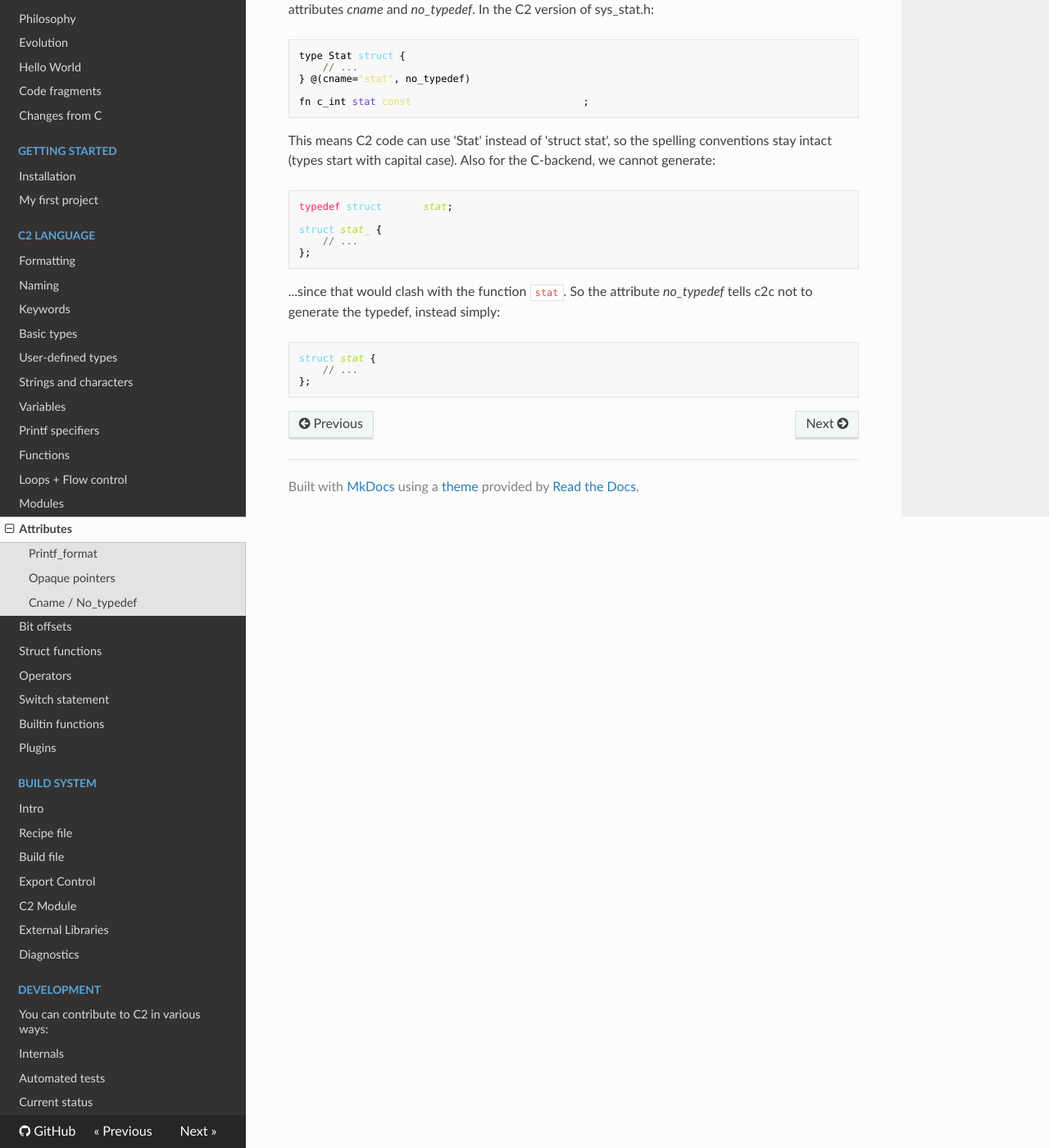
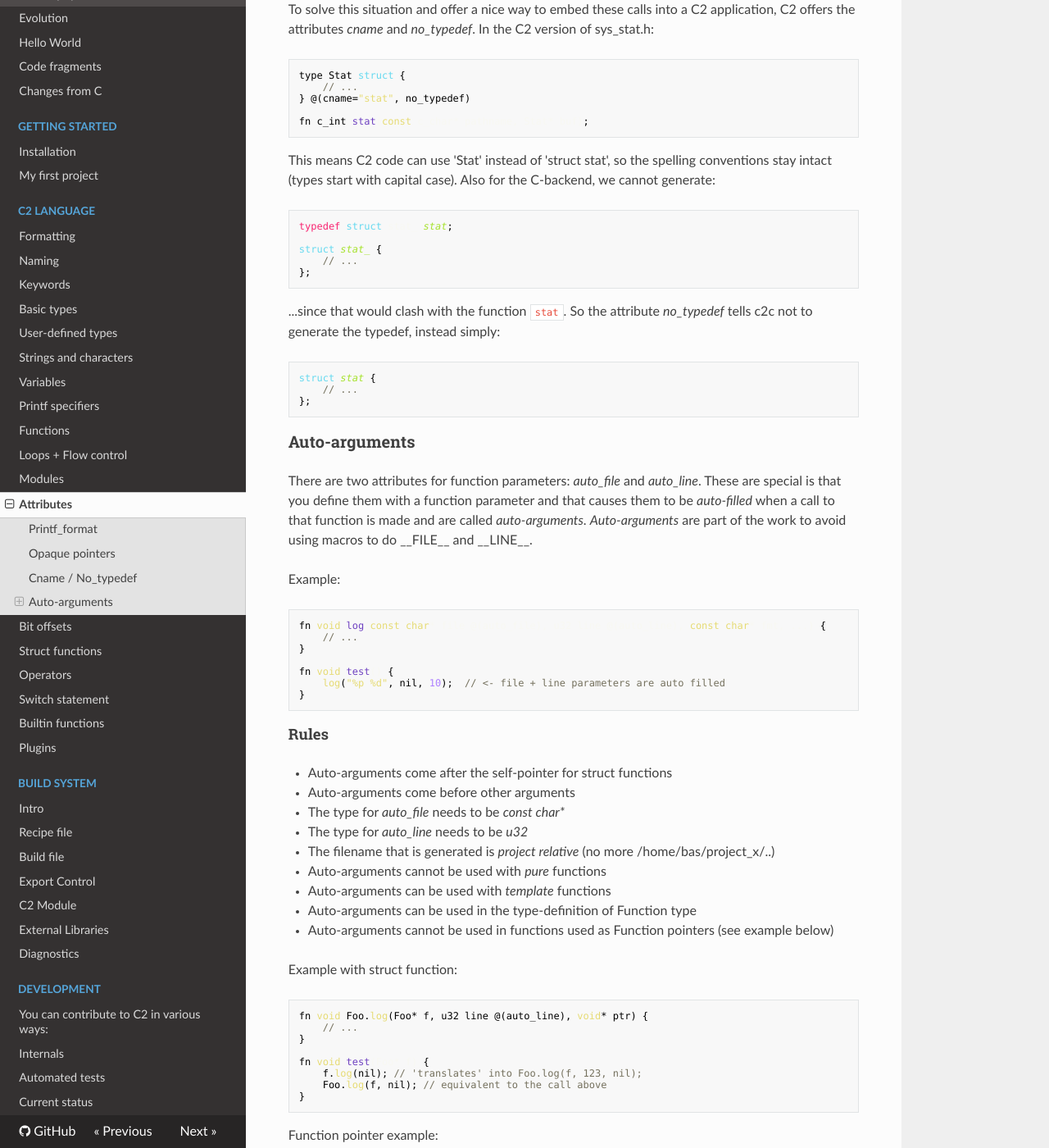
Before and after one commit to c2lang/documentation, an MkDocs documentation site: the page built from documentation/docs/language/attributes.md, in a window 1280 px wide and 1400 px high, scrolled down 2389 px. Shown: the whole window at 82% size. Built offline with MkDocs 1.6.1, drawn with Linux system fonts in a browser that asks for light colours; nearby versions of some CDN libraries; old or Windows-style settings are respelled for this version of MkDocs; some of the changed text lies outside the part shown.

Commit message:
added section on auto_arguments

````diff
--- a/documentation/docs/language/attributes.md
+++ b/documentation/docs/language/attributes.md
@@ -1,7 +1,8 @@
 ## Attributes
 
-C2 incorporates standardized __attributes__. There can also be compiler-specific attributes
-to do all sorts of funky things the compilers do.
+C2 incorporates standardized __attributes__. This means that the *syntax* of attributes is
+defined, but attribute types can be added (by plugins, etc). There can also be compiler-specific
+attributes to do all sorts of funky things the compilers do.
 
 The currently supported attributes are:
 
@@ -21,7 +22,7 @@ The currently supported attributes are:
 * __constructor__ (fn)
 * __destructor__ (fn)
 
-The standard syntax for all attributes is `@(  )`  (get it?!, @, at, attributes... ;) )
+The standard syntax for all attributes is `@(  )`  (Hint: the @ (at) is for attributes... ;) )
 
 Take a look at the following example showing their usage in various declarations:
 
@@ -146,3 +147,66 @@ struct stat {
     // ...
 };
 ```
+
+### Auto-arguments
+
+There are two attributes for function parameters: *auto_file* and *auto_line*.
+These are special is that you define them with a function parameter and that causes
+them to be _auto-filled_ when a call to that function is made and are called *auto-arguments*.
+*Auto-arguments* are part of the work to avoid using macros to do \_\_FILE\_\_ and \_\_LINE\_\_.
+
+Example:
+```c
+fn void log(const char* file @(auto_file), u32 line @(auto_line), const char* fmt, ...) {
+    // ...
+}
+
+fn void test() {
+    log("%p %d", nil, 10);  // <- file + line parameters are auto filled
+}
+```
+
+#### Rules
+
+- Auto-arguments come after the self-pointer for struct functions
+- Auto-arguments come before other arguments
+- The type for _auto\_file_ needs to be _const char*_
+- The type for _auto\_line_ needs to be _u32_
+- The filename that is generated is *project relative* (no more /home/bas/project_x/..)
+- Auto-arguments cannot be used with _pure_ functions
+- Auto-arguments can be used with _template_ functions
+- Auto-arguments can be used in the type-definition of Function type
+- Auto-arguments cannot be used in functions used as Function pointers (see example below)
+
+
+Example with struct function:
+```c
+fn void Foo.log(Foo* f, u32 line @(auto_line), void* ptr) {
+    // ...
+}
+
+fn void test(Foo* f) {
+    f.log(nil); // 'translates' into Foo.log(f, 123, nil);
+    Foo.log(f, nil); // equivalent to the call above
+}
+```
+
+Function pointer example:
+
+```c
+type Callback fn void (const char* file @(auto_file), u32 line @(auto_line), void* arg);
+
+fn void test1(const char* file, u32 line, void* arg) {
+    // ...
+}
+Callback f1 = test1; // ok
+
+fn void test2(const char* file @(auto_file), u32 line @(auto_line), void* arg) {
+    // ...
+}
+Callback f2 = test2; // error: test2 cannot have auto-arguments
+```
+
+#### Unit test framework ####
+In combination with the *unit_test* plugin, _auto-arguments_ can be used to implement a unit test framework.
+See the example code archive for a full implementation.
````
